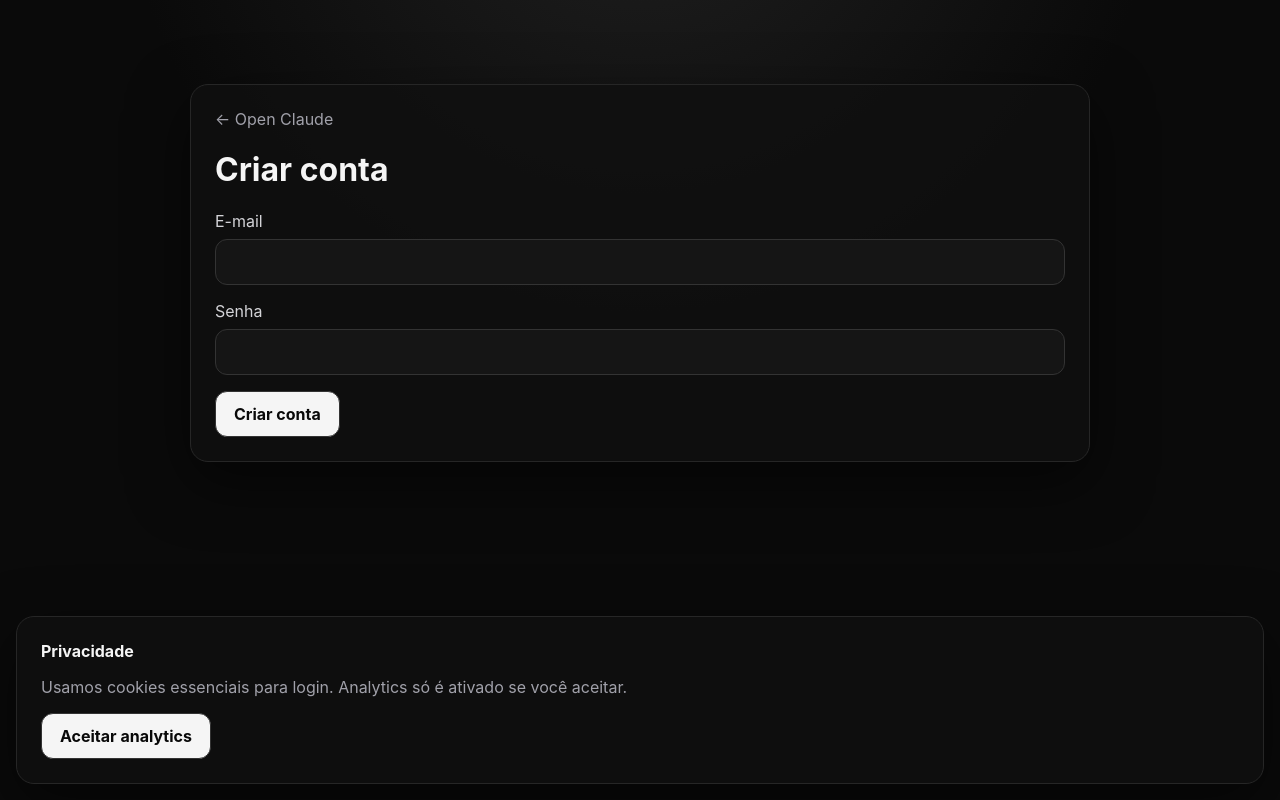
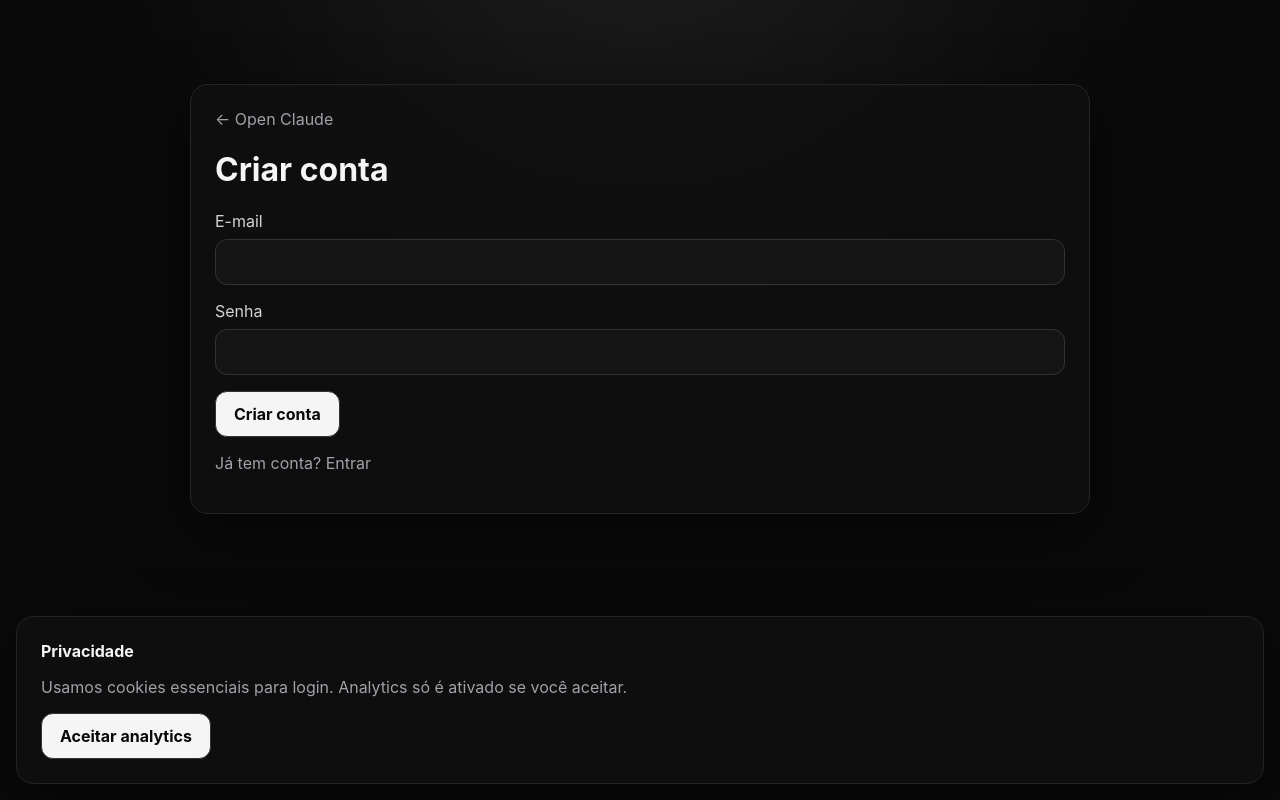
Before and after one commit to joaquimmiguel1200-spec/open-claude, a Next.js app: page /signup in a window 1280 px wide. Built offline with nearby package versions, Linux system fonts and the light colour scheme; no server answers.

Commit message:
fix(auth): complete signup confirmation flow

```diff
--- a/app/signup/page.tsx
+++ b/app/signup/page.tsx
@@ -4,4 +4,42 @@ import { useRouter } from 'next/navigation'
 import Link from 'next/link'
 import { createSupabaseBrowserClient } from '@/lib/supabase/browser'
 
-export default function SignupPage(){const router=useRouter();const [email,setEmail]=useState('');const [password,setPassword]=useState('');const [error,setError]=useState('');const [loading,setLoading]=useState(false);async function submit(e:FormEvent){e.preventDefault();setError('');setLoading(true);if(password.length<8){setError('A senha precisa ter pelo menos 8 caracteres.');setLoading(false);return}const supabase=createSupabaseBrowserClient();const {error}=await supabase.auth.signUp({email:email.trim(),password});if(error)setError('Não foi possível criar a conta.');else router.push('/chat');setLoading(false)}return <main className="shell"><div className="chat card"><Link href="/" className="muted">← Open Claude</Link><h1>Criar conta</h1><form onSubmit={submit}><label>E-mail<input required type="email" autoComplete="email" value={email} onChange={e=>setEmail(e.target.value)}/></label><label>Senha<input required minLength={8} type="password" autoComplete="new-password" value={password} onChange={e=>setPassword(e.target.value)}/></label>{error&&<p role="alert">{error}</p>}<button className="button" disabled={loading}>{loading?'Criando…':'Criar conta'}</button></form></div></main>}
+export default function SignupPage(){
+  const router=useRouter()
+  const [email,setEmail]=useState('')
+  const [password,setPassword]=useState('')
+  const [error,setError]=useState('')
+  const [message,setMessage]=useState('')
+  const [loading,setLoading]=useState(false)
+
+  async function submit(e:FormEvent){
+    e.preventDefault()
+    setError('')
+    setMessage('')
+    setLoading(true)
+    if(password.length<8){setError('A senha precisa ter pelo menos 8 caracteres.');setLoading(false);return}
+    const supabase=createSupabaseBrowserClient()
+    const {data,error}=await supabase.auth.signUp({
+      email:email.trim(),
+      password,
+      options:{emailRedirectTo:window.location.origin+'/auth/callback'}
+    })
+    if(error) setError(error.message.toLowerCase().includes('already') ? 'Este e-mail já possui uma conta. Entre ou reenvie a confirmação.' : 'Não foi possível criar a conta.')
+    else if(data.session) router.push('/chat')
+    else setMessage('Conta criada. Confirme seu e-mail para ativar o acesso e depois entre novamente.')
+    setLoading(false)
+  }
+
+  return <main className="shell"><div className="chat card">
+    <Link href="/" className="muted">← Open Claude</Link>
+    <h1>Criar conta</h1>
+    <form onSubmit={submit}>
+      <label>E-mail<input required type="email" autoComplete="email" value={email} onChange={e=>setEmail(e.target.value)}/></label>
+      <label>Senha<input required minLength={8} type="password" autoComplete="new-password" value={password} onChange={e=>setPassword(e.target.value)}/></label>
+      {error&&<p role="alert">{error}</p>}
+      {message&&<p role="status">{message}</p>}
+      <button className="button" disabled={loading}>{loading?'Criando…':'Criar conta'}</button>
+    </form>
+    <p className="muted">Já tem conta? <Link href="/login">Entrar</Link></p>
+  </div></main>
+}
```
